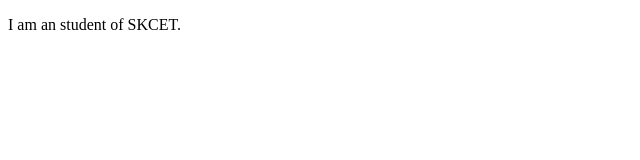
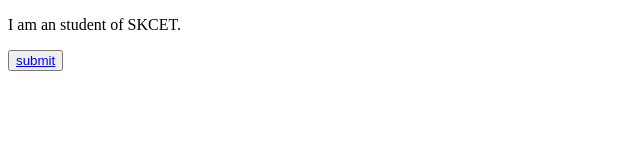
Before and after one commit to kamalesh-devil/Mern-Stack-, a plain HTML site: page index.html in a window 1280 px wide. Shown: the whole page, without its empty margins (0-640 px from the left). Drawn offline with Linux system fonts and the light colour scheme.

Commit message:
first commit

```diff
--- a/index.html
+++ b/index.html
@@ -4,4 +4,5 @@
 </head>
 <body>
     <p>I am an student of SKCET.</p>
+    <button><a href="https://github.com/kamalesh-devil/Mern-Stack-">submit</a></button>
 </html>
```
